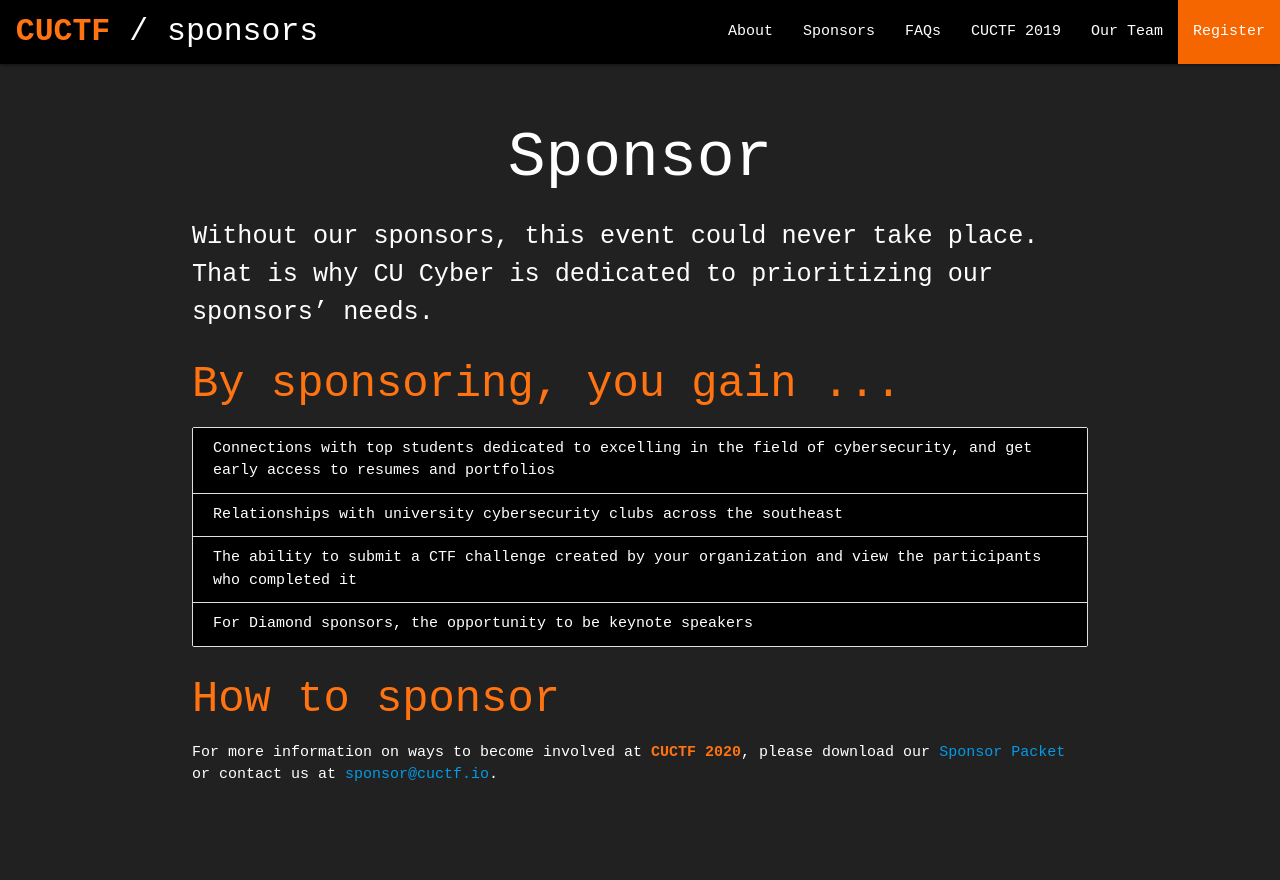
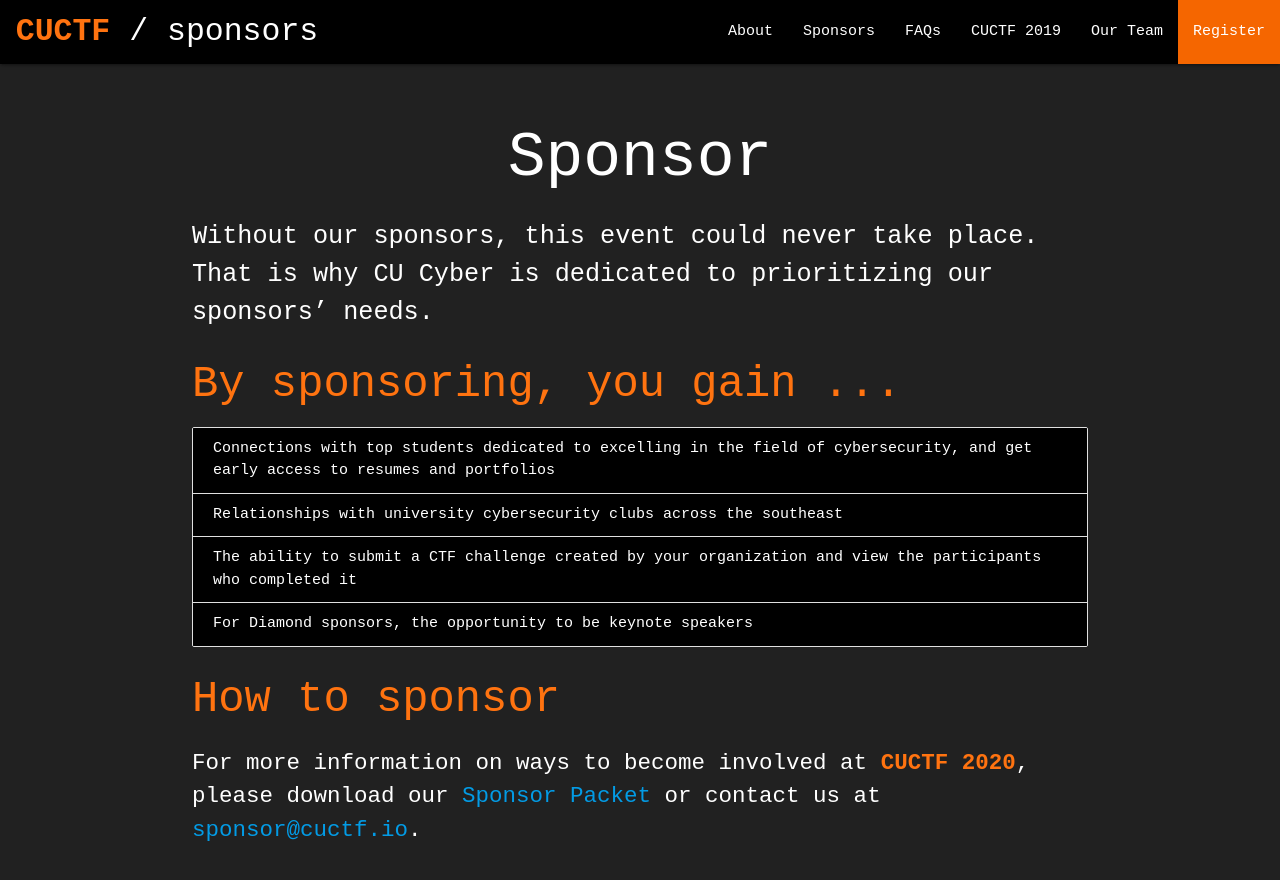
Before and after one commit to CUCyber/cuctf.io, a Jekyll site: the page built from sponsors.html, in a window 1280 px wide and 938 px high. Shown: the top 880 px of the window. Built offline with Jekyll 4.4.1, drawn with Linux system fonts in a browser that asks for light colours; nearby versions of some CDN libraries; some web fonts are replaced.

Commit message:
Style changed from ID to Class
Lets just say my current setup for testing is not ideal atm.

```diff
--- a/sponsors.html
+++ b/sponsors.html
@@ -18,7 +18,7 @@
 
   </ul>
   <h3 class="clemson-orange-text">How to sponsor</h3>
-  <p id="sponsor-text">For more information on ways to become involved at <strong>CUCTF 2020</strong>, please download our <a href="public/files/CUCTF_Sponsorship_Packet.pdf" download=""> Sponsor Packet </a>
+  <p class="sponsortext">For more information on ways to become involved at <strong>CUCTF 2020</strong>, please download our <a href="public/files/CUCTF_Sponsorship_Packet.pdf" download=""> Sponsor Packet </a>
     or contact us at <a href="mailto:sponsor@cuctf.io">sponsor@cuctf.io</a>.</p>
   </p>
 
```
